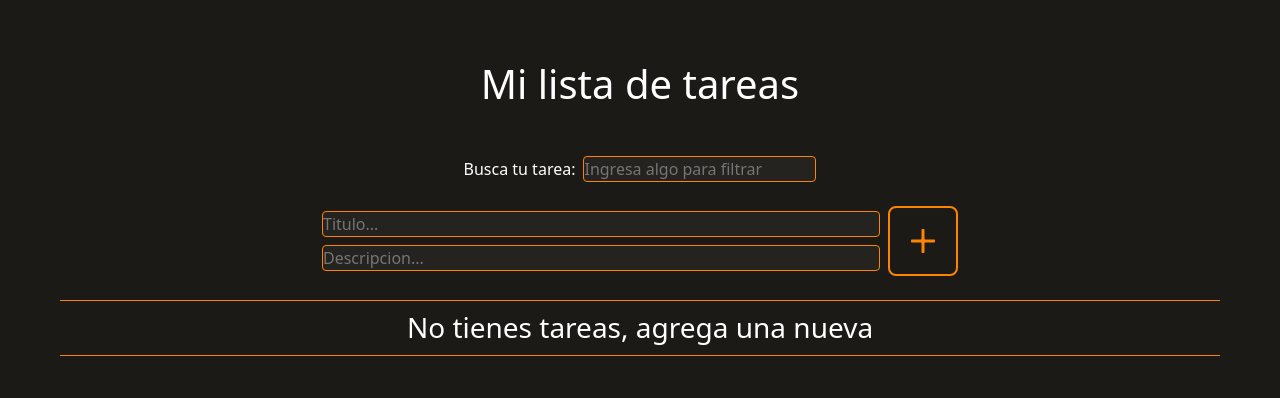
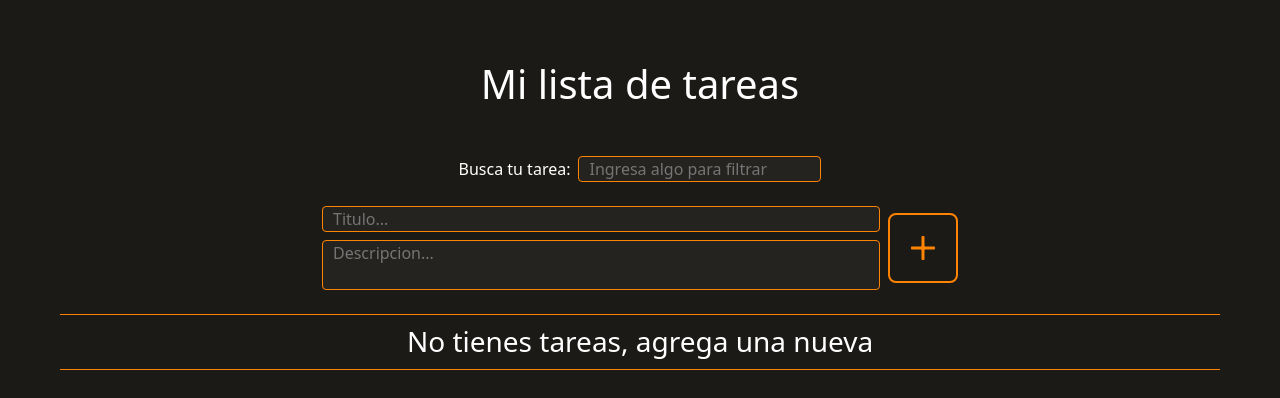
Before and after one commit to brunobusnelli/Grupo6-AP, a React (Vite) app: page / in a window 1280 px wide. Shown: the top 398 px of the page. Built offline with nearby package versions, Linux system fonts and the light colour scheme.

Commit message:
arreglos de estilos

```diff
--- a/src/components/TasksForm/TasksForm.css
+++ b/src/components/TasksForm/TasksForm.css
@@ -1,8 +1,13 @@
-input {
+input, textarea {
     border-radius: 4px;
     border: 1px solid #FF8303;
     background: #242320;
     color: white;
+    padding-left: 10px;
+}
+
+textarea {
+    resize: none !important;
 }
 
 form {
--- a/src/components/TasksForm/TasksForm.jsx
+++ b/src/components/TasksForm/TasksForm.jsx
@@ -24,7 +24,7 @@ const TaskForm = ({ addTask }) => {
           <form onSubmit={handleAddNewTask}>
             <div className="col-6 d-flex flex-column gap-2">
                 <input type="text" placeholder="Titulo..." id='title' name='title'/>
-                <input type="text" placeholder="Descripcion..." id='description' name='description'/>
+                <textarea type="text" placeholder="Descripcion..." id='description' name='description'/>
             </div>
               <button type="submit" className="add">
                 <img src={addBtn} alt="" />
```
